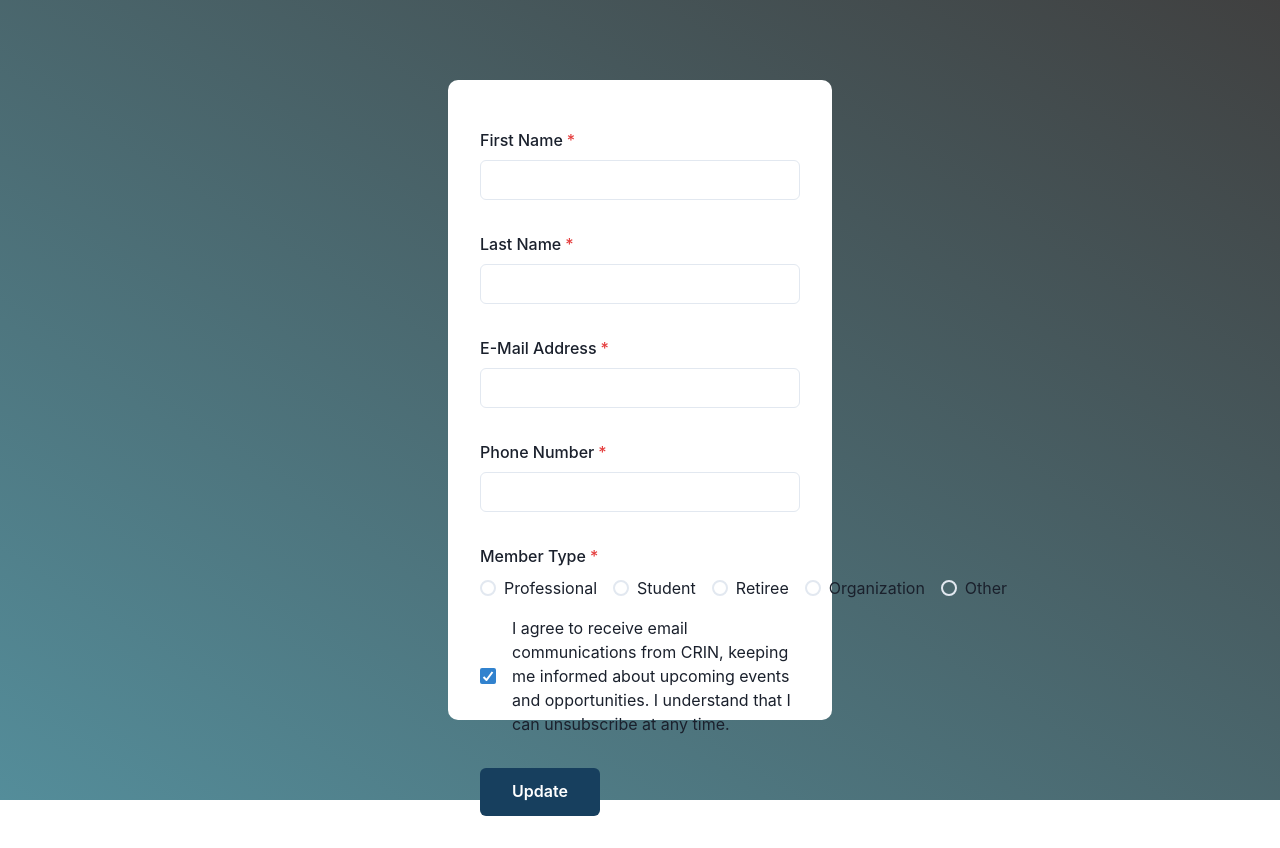
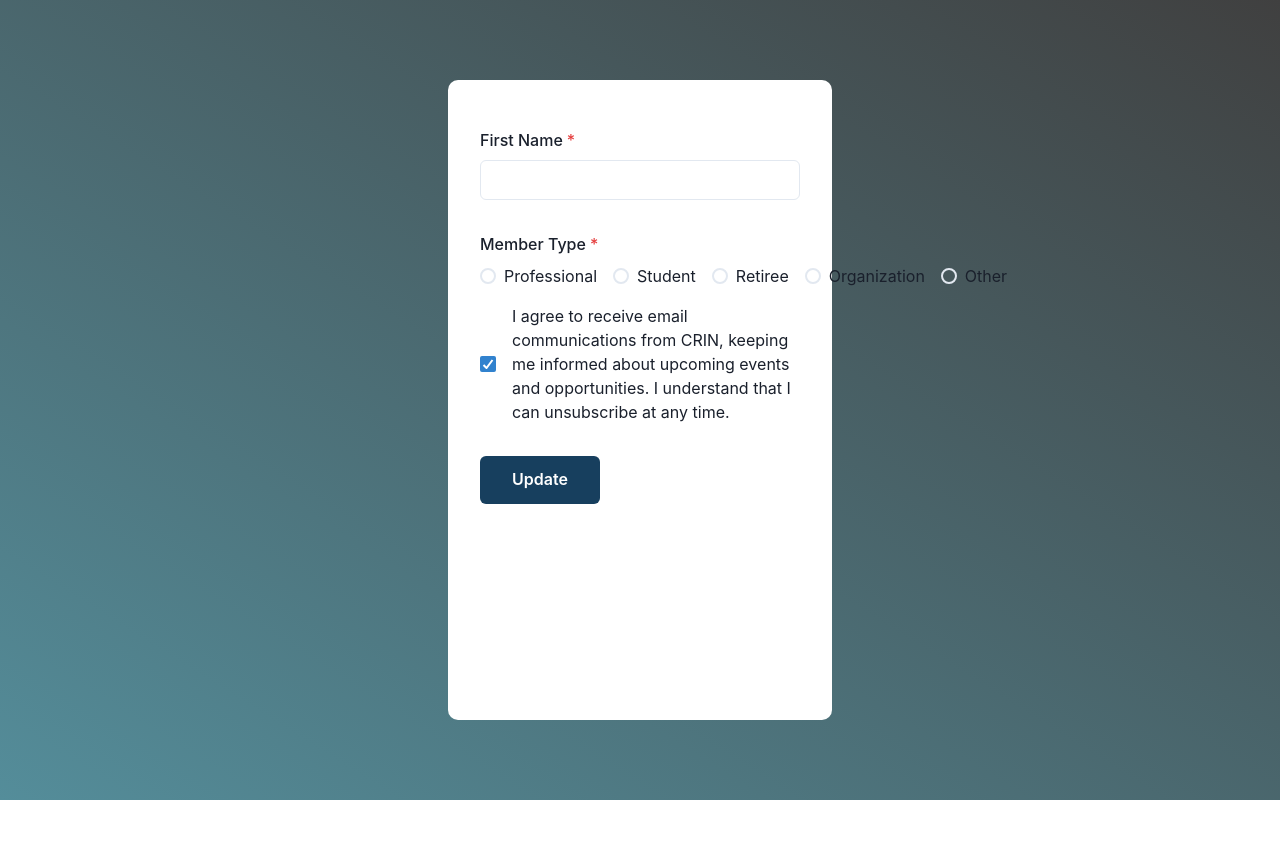
Before and after one commit to rainforss/form-template-demo, a Next.js app: page /demo-form-capture in a window 1280 px wide. After the commit the page ends 800 px from the top, so only its background shows below. Built offline with nearby package versions, Linux system fonts and the light colour scheme.

Commit message:
added form capture test

```diff
--- a/forms/ContactInfoForm.tsx
+++ b/forms/ContactInfoForm.tsx
@@ -107,6 +107,7 @@ const ContactInfoForm: React.FunctionComponent<IContactInfoFormProps> = () => {
               my="1rem"
               isRequired
             />
+            {props.values.firstname && (
               <TextInput
                 id="lastname"
                 name="lastname"
@@ -115,6 +116,8 @@ const ContactInfoForm: React.FunctionComponent<IContactInfoFormProps> = () => {
                 my="1rem"
                 isRequired
               />
+            )}
+            {props.values.lastname && (
               <TextInput
                 id="emailaddress1"
                 name="emailaddress1"
@@ -123,6 +126,8 @@ const ContactInfoForm: React.FunctionComponent<IContactInfoFormProps> = () => {
                 my="1rem"
                 isRequired
               />
+            )}
+            {props.values.emailaddress1 && (
               <TextInput
                 id="telephone1"
                 name="telephone1"
@@ -131,6 +136,7 @@ const ContactInfoForm: React.FunctionComponent<IContactInfoFormProps> = () => {
                 my="1rem"
                 isRequired
               />
+            )}
             <RadioInput
               id="bsi_membertype"
               name="bsi_membertype"
```
Lines whose indentation alone changed are shown as unchanged.
